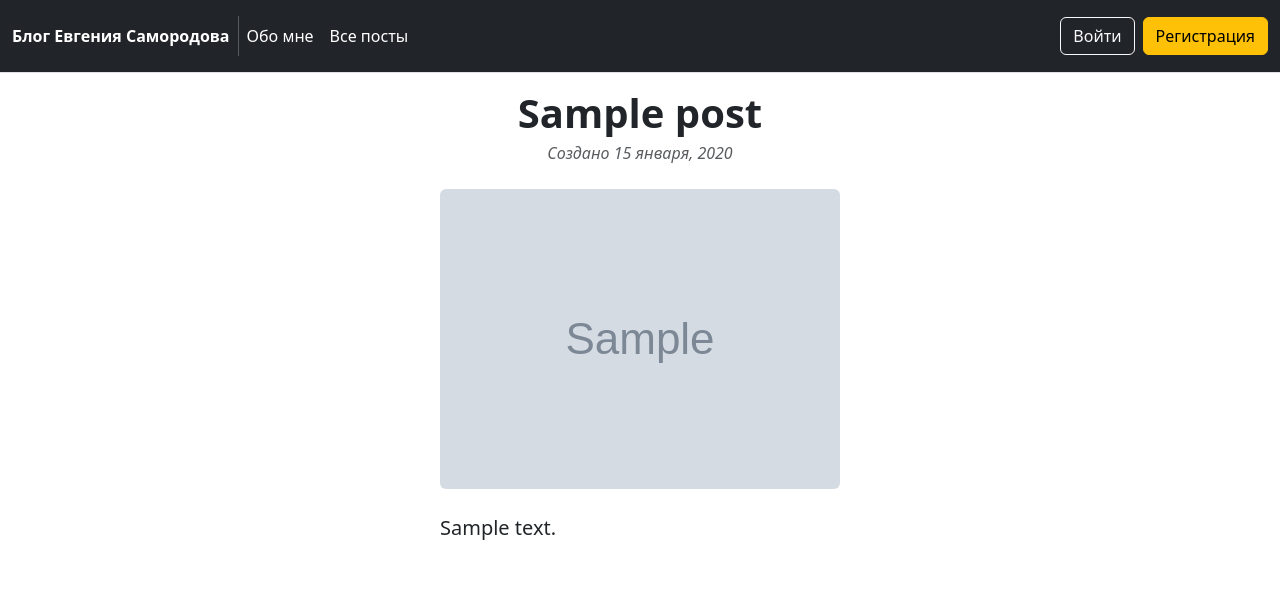
After one commit to MrAdvocat2019/Pet_bllog, a Django app: page /posts/1/ in a window 1280 px wide. The commit adds this page. Shown: the top 590 px of the page. Run offline with Django 5.2, Linux system fonts and the light colour scheme; tables that the repository leaves empty hold one stand-in row (values such as "Sample post"); grey boxes marked "Sample" are stand-in pictures; some libraries are stand-ins or nearby versions.

Commit message:
added post view

```diff
--- a/blog/posts/models.py
+++ b/blog/posts/models.py
@@ -13,3 +13,19 @@ class Post(models.Model):
 
         a = text.split()[:20]
         return " ".join(a)
+    def get_verbose_month(self):
+        dict = {
+            1 :'января',
+            2 : 'февраля',
+            3 : 'марта',
+            4 : 'апреля',
+            5 : 'мая',
+            6 : 'июня',
+            7 : 'июля',
+            8 : 'августа',
+            9 : 'сентября',
+            10 : 'октября',
+            11: 'ноября',
+            12: 'декабря',
+        }
+        return dict[self.pub_date.month]
--- a/blog/posts/urls.py
+++ b/blog/posts/urls.py
@@ -4,4 +4,5 @@ from . import views  # Ensure this import is correct
 
 urlpatterns = [
     path("allposts/", views.AllPostsView.as_view(), name="all"),
+    path("<int:pk>/", views.PostDetailView.as_view(), name="detail")
 ]
--- a/blog/posts/views.py
+++ b/blog/posts/views.py
@@ -15,3 +15,6 @@ class AllPostsView(generic.ListView):
     context_object_name = 'posts_list'
     def get_queryset(self) -> QuerySet[Any]:
         return Post.objects.all()
+class PostDetailView(generic.DetailView):
+    model = Post
+    template_name = 'posts/post_detail.html'
--- a/blog/templates/aboutme/aboutme.html
+++ b/blog/templates/aboutme/aboutme.html
@@ -2,7 +2,7 @@
 {% load static %}
 
 {% block content %}
-<div class="container col-xxl-12 px-4 py-5">
+<div class="container col-xxl-12 px-0 py-5">
     <div class="row align-items-center">
       <div class="col-auto">
         <img src="{% static 'img/MyPhoto.jpeg' %}" alt="Avatar" height="600px">
--- a/blog/templates/posts/allposts.html
+++ b/blog/templates/posts/allposts.html
@@ -19,7 +19,7 @@
                 <h3>{{i.title}}</h3>
                 <p class="card-text">{{i.get_short_info}}</p>
                 <div class="d-flex justify-content-between align-items-center">
-                  <form action="">
+                  <form action="{%url 'detail' i.id%}">
                     <button type="submit" class="btn btn-outline-dark me-2">Просмотреть</button>
                   </form>
                 </div>
--- /dev/null
+++ b/blog/templates/posts/post_detail.html
@@ -0,0 +1,34 @@
+{% extends 'base.html' %}
+{% block content %}
+{%load thumbnail%}
+<div class="container h-100 d-flex justify-content-center">
+<div class="container">
+        <div class="col-auto d-flex justify-content-center">
+            <!-- Post content -->
+            <article>
+                <!-- Post header -->
+                <header class="mb-4 text-center">
+                    <!-- Post title -->
+                    <h1 class="fw-bolder mb-1">{{post.title}}</h1>
+                    <!-- Post meta content -->
+                    <div class="text-muted fst-italic mb-2">Создано {{post.pub_date.day}} {{post.get_verbose_month}}, {{post.pub_date.year}}</div>
+                    <!-- Post categories -->
+                </header>
+                <!-- Preview image figure -->
+                <figure class="mb-4 text-center">
+                    {% thumbnail post.thumbnail "900x600" crop="center" as im %}
+                    <img class="img-fluid rounded" src={{im.url}} alt={{post.title}} />
+                    {% endthumbnail %}
+                </figure>
+                <!-- Post content -->
+                <section class="mb-5">
+                    <div class="fs-5 mb-4">
+                        {{post.blog_text|linebreaks}}
+                    </div>
+
+                </section>
+            </article>
+        </div>
+</div>
+</div>
+{% endblock content %}
```
Also changed, not shown: blog/media/thumbnails/IMG_3536.jpeg (added), 1 other file.
